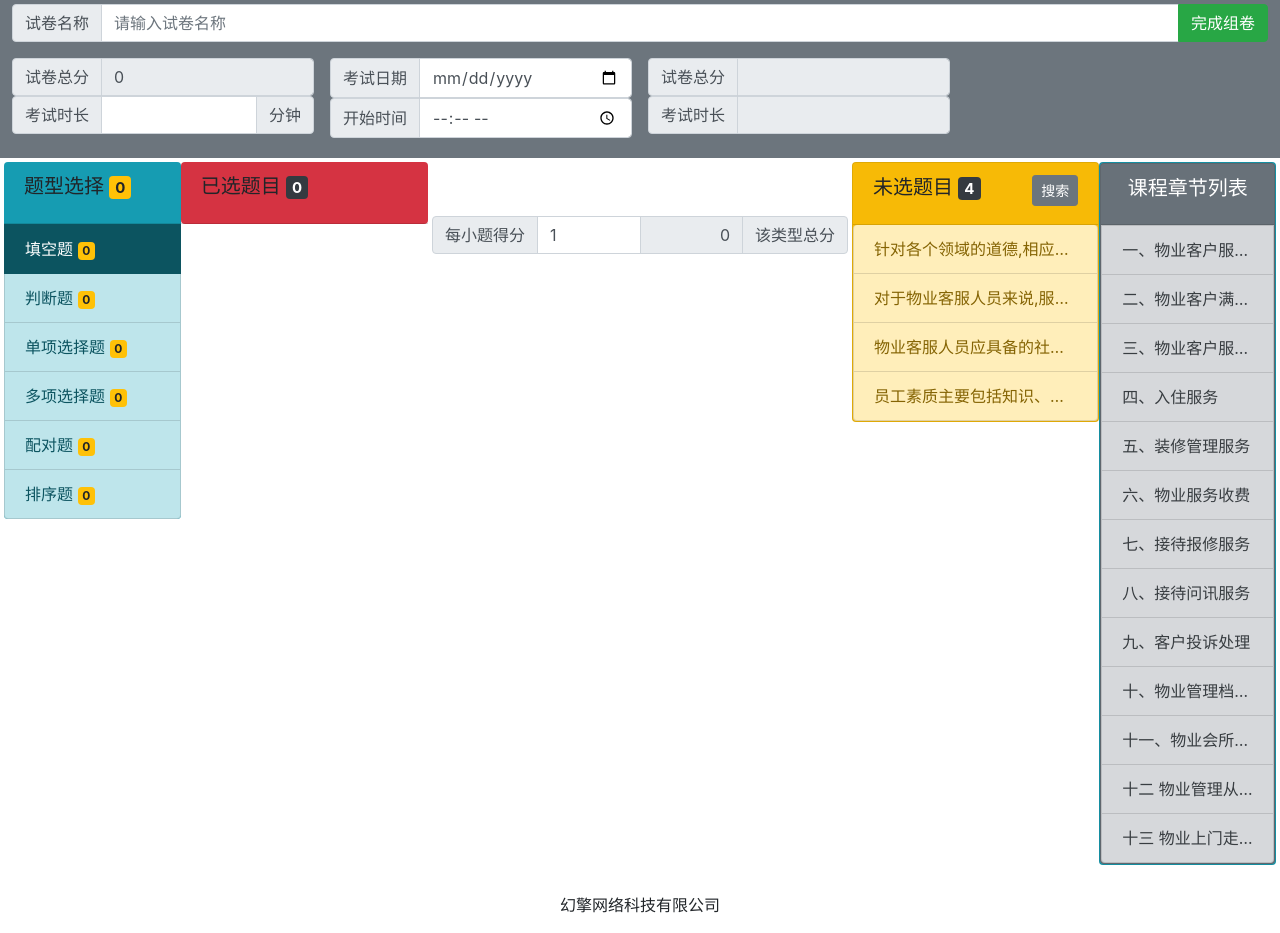
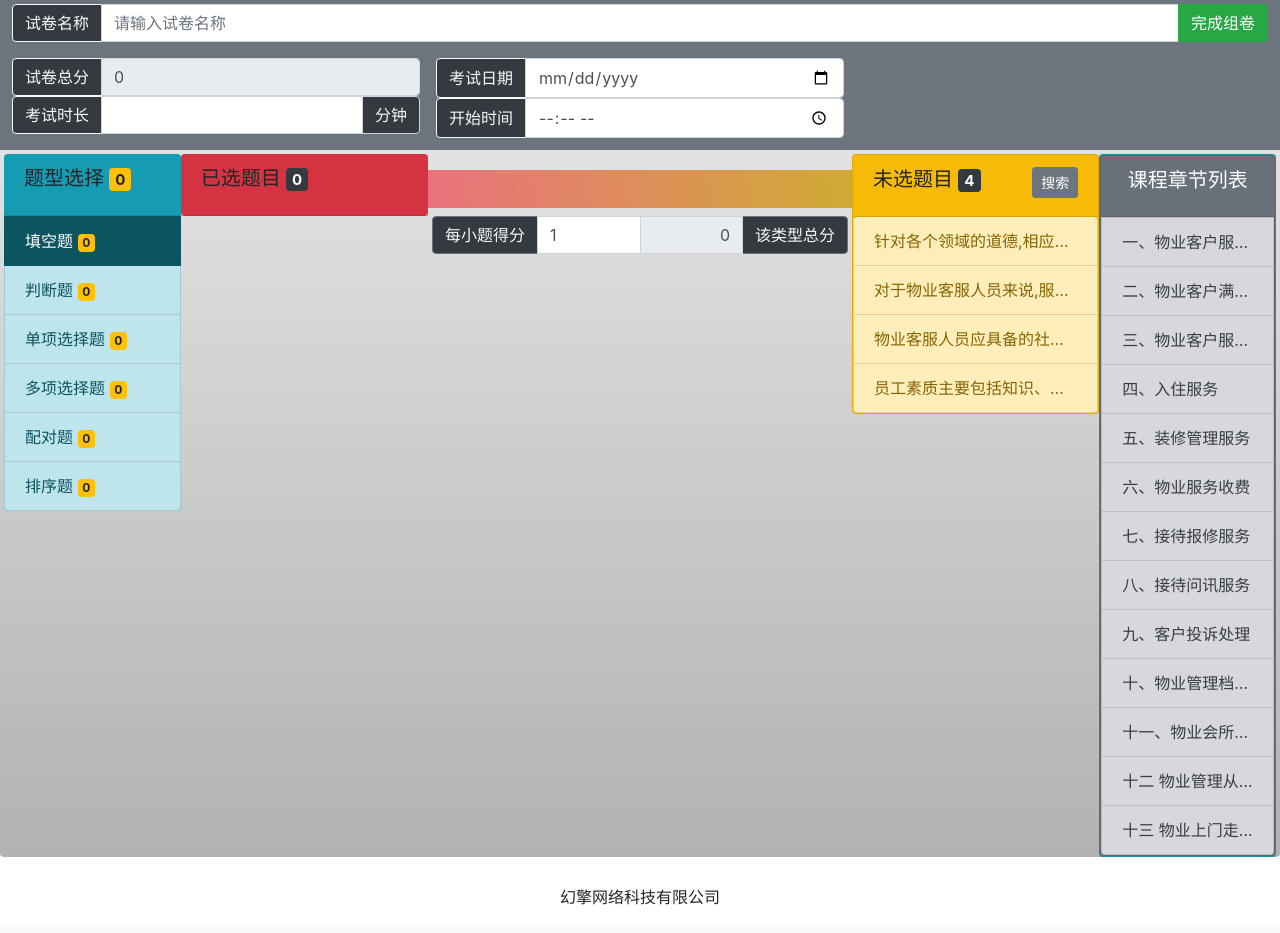
Before and after one commit to ChopinNocture/Python_WebFrame_Std, a Django app: page /course/exam/editor/ in a window 1280 px wide. Shown: the part 56-989 px from the top of the page. After the commit the page ends 961 px from the top, so only its background shows below. Run offline with Django 3.2, Linux system fonts and the light colour scheme; data comes from the database, SQL or seed files in the repository; some libraries are stand-ins or nearby versions.

Commit message:
考试管理页面+validation

```diff
--- a/EduSite/CourseFunApp/forms.py
+++ b/EduSite/CourseFunApp/forms.py
@@ -123,9 +123,17 @@ class ExaminationForm(ModelForm):
         model = Examination
         fields = '__all__'
         widgets = {
-            'title': TextInput(attrs={'class': 'form-control', 'placeholder': '请输入试卷名称', 'aria-label': '试卷名称', 'aria-describedby': 'exma-name-label'}),
+            'title': TextInput(attrs={'class': 'form-control',
+                                        'placeholder': '请输入试卷名称',
+                                        'aria-label': '试卷名称',
+                                        'aria-describedby': 'exma-name-label',
+                                        'pattern': '[\w\u4e00-\u9fa5, \-_<>;\'\"]{2,30}'}),
             'question_list': HiddenInput(),  # attrs={'id': 'Input_SectionID'}),
-            'duration': NumberInput(attrs={'class': 'form-control', 'id': 'exam-duration', 'aria-describedby': 'exam-duration-label'}),
+            'duration': NumberInput(attrs={'class': 'form-control',
+                                            'id': 'exam-duration',
+                                            'min': '10',
+                                            'max': '1440',
+                                            'aria-describedby': 'exam-duration-label'}),
             'start_time': HiddenInput(),
         }
 
--- a/EduSite/Statics/css/edu/teacher.css
+++ b/EduSite/Statics/css/edu/teacher.css
@@ -48,3 +48,12 @@
     border-right-color: rgb(203, 248, 250);
     border-bottom-color:rgb(203, 248, 250);
 }
+
+.btnTrack {
+    background: linear-gradient(to right,#eb6370e0, #cea014d5)
+}
+
+.btn_left_right {
+    transition-property: color, background, left;
+    transition-duration: 0.5s;
+}
--- a/EduSite/Templates/course/examination_editor.html
+++ b/EduSite/Templates/course/examination_editor.html
@@ -7,9 +7,9 @@
 {% endblock %}
 
 {% block content %}
-<div class="container-fluid p-0 ">
-    <form action="." method="post" id="exam_editor" onsubmit="return checkExam()">
-    {% csrf_token %}
+{% csrf_token %}
+<div class="container-fluid p-0 rounded" style="background: linear-gradient(#ececec,#b3b2b2)">
+    <form action="." method="post" id="exam_editor" class="needs-validation" novalidate>
     <div class="row m-0 p-1 bg-secondary">
         {{ form.non_field_errors }}
             {{ form.start_time }}
@@ -17,59 +17,64 @@
         <div class="row input-group px-2 m-0 mb-3">
             {{ form.title.errors }}
             <div class="input-group-prepend">
-                <span class="input-group-text" id="{{ form.title.id_for_label }}">试卷名称</span>
+                <span class="input-group-text bg-dark text-light border-light" id="{{ form.title.id_for_label }}">试卷名称</span>
             </div>
             {{ form.title }}
             <div class="input-group-append">
-                <button class="btn btn-success" type="button" id="btn_modify" onclick="onSubmitExam(event)">完成组卷</button>
+                <button class="btn btn-success rounded-right" type="button" id="btn_modify" onclick="onSubmitClick(event)">完成组卷</button>
+            </div>
+            <div class="invalid-feedback">
+                请输入2个以上30个以内的文字！
             </div>
         </div>
-        <div class="col-3 form-group px-2 m-0 mb-3">
+
+        <div class="col-4 form-group px-2 m-0 mb-2">
             <div class=" input-group m-0 p-0">
                 <div class="input-group-prepend">
-                    <span class="input-group-text" id="exam-total-score-label">试卷总分</span>
+                    <span class="input-group-text bg-dark text-light border-light" id="exam-total-score-label">试卷总分</span>
                 </div>
-                <input type="text" class="form-control" id="exam-total-score" aria-describedby="exam-total-score-label" readonly>
+                <input type="text" class="form-control rounded-right" id="exam-total-score" aria-describedby="exam-total-score-label" readonly>
+                <div class="invalid-feedback">
+                    试卷总分必须大于0！
+                </div>
             </div>
             <div class=" input-group m-0 p-0">
                 {{ form.duration.errors }}
-                <div class="input-group-prepend">
-                    <span class="input-group-text" id="{{ form.duration.id_for_label }}">考试时长</span>
+                <div class="input-group-prepend border-info">
+                    <span class="input-group-text bg-dark text-light border-light" id="{{ form.duration.id_for_label }}">考试时长</span>
                 </div>
                 {{ form.duration }}
                 <!-- <input type="text" class="form-control" id="exam-duration" aria-describedby="exam-duration-label"> -->
                 <div class="input-group-append">
-                    <span class="input-group-text">分钟</span>
+                    <span class="input-group-text bg-dark text-light rounded-right">分钟</span>
+                </div>
+                <div class="invalid-feedback">
+                    考试必须时间大于0小于1440分钟！
+                </div>
+            </div>
+        </div>
+        <div class="col-4 form-group px-2 m-0 mb-2">
+            <div class=" input-group m-0 p-0">
+                <div class="input-group-prepend">
+                    <span class="input-group-text bg-dark text-light border-light" id="exam-date-label">考试日期</span>
+                </div>
+                <input type="date" class="form-control rounded-right" id="exam-date" aria-describedby="exam-date-label" min="data.today()" required>
+                <div class="invalid-feedback">
+                    请选择今天以后的日期！
+                </div>
+            </div>
+            <div class=" input-group m-0 p-0">
+                <div class="input-group-prepend">
+                    <span class="input-group-text bg-dark text-light border-light" id="exam-time-label">开始时间</span>
+                </div>
+                <input type="time" class="form-control rounded-right" id="exam-time" aria-describedby="exam-time-label" required>
+                <div class="invalid-feedback">
+                    请填写考试开始时间！
                 </div>
             </div>
         </div>
         <div class="col-3 form-group px-2 m-0 mb-3">
-            <div class=" input-group m-0 p-0">
-                <div class="input-group-prepend">
-                    <span class="input-group-text" id="exam-date-label">考试日期</span>
-                </div>
-                <input type="date" class="form-control" id="exam-date" aria-describedby="exam-date-label" >
-            </div>
-            <div class=" input-group m-0 p-0">
-                <div class="input-group-prepend">
-                    <span class="input-group-text" id="exam-time-label">开始时间</span>
-                </div>
-                <input type="time" class="form-control" id="exam-time" aria-describedby="exam-time-label">
-            </div>
-        </div>
-        <div class="col-3 form-group px-2 m-0 mb-3">
-            <div class=" input-group m-0 p-0">
-                <div class="input-group-prepend">
-                    <span class="input-group-text" id="exam-total-score-label">试卷总分</span>
-                </div>
-                <input type="text" class="form-control" id="exam-total-score" aria-describedby="exam-total-score-label" readonly>
-            </div>
-            <div class=" input-group m-0 p-0">
-                <div class="input-group-prepend">
-                    <span class="input-group-text" id="exam-total-score-label">考试时长</span>
-                </div>
-                <input type="text" class="form-control" id="exam-total-score" aria-describedby="exam-total-score-label" readonly>
-            </div>
+
         </div>
     </div>
     </form>
@@ -111,22 +116,23 @@
         </div>
         <div class="col-4 m-0 px-1">
             <div class="row-fluid">
-                <div class="m-0 p-0 text-left" id="magic_panel">
-                    <button class="btn" type="button" onclick="onToggleAdd(event)" id="btn_toggle" onfocus="this.blur()"
-                    tabindex="-1">加入试卷</button>
+                <div class="btnTrack mt-3" style="margin-left: -4px;margin-right: -4px">
+                    <div class="mx-2 p-0" id="magic_panel">
+                        <button class="btn btn_left_right btn-warning" style="position: relative;left: 0px;" type="button" onclick="onToggleAdd(event)" id="btn_toggle" onfocus="this.blur()"
+                        tabindex="-1"><span class="text-danger font-weight-bold oi oi-arrow-thick-left"></span> 加入试卷</button>
+                    </div>
                 </div>
                 <div class="row m-0 p-0">
-                    <div class="input-group my-3">
+                    <div class="input-group my-2">
                         <div class="input-group-prepend">
-                            <span class="input-group-text" id="per-sco-label">每小题得分</span>
+                            <span class="input-group-text bg-dark text-light border-secondary" id="per-sco-label">每小题得分</span>
                         </div>
-                        <input type="number" min="0.5" max="100" value="1" class="form-control" required aria-describedby="per-sco-label" id="per-score" onchange="onPerScoreChange(event)">
+                        <input type="number" min="0.5" max="100" value="1" step="0.5" class="form-control" required aria-describedby="per-sco-label" id="per-score" onchange="onPerScoreChange(event)">
                         <input type="text" class="form-control text-right" placeholder="0" readonly id="total-score">
                         <div class="input-group-append">
-                            <span class="input-group-text" id="total-sco-label">该类型总分</span>
+                            <span class="input-group-text bg-dark text-light border-secondary" id="total-sco-label">该类型总分</span>
                         </div>
                     </div>
-
                 </div>
             </div>
         </div>
@@ -175,5 +181,5 @@
 {% endblock %}
 
 {% block pageInclude %}
-
+    <link rel="stylesheet" href="{% static 'css/edu/teacher.css' %}"/>
 {% endblock %}
--- a/EduSite/Templates/course/questionEditor.html
+++ b/EduSite/Templates/course/questionEditor.html
@@ -7,9 +7,9 @@
 {% endblock %}
 
 {% block content %}
-<div class="container-fluid ">
+<div class="container-fluid " style="background: linear-gradient(#ffffff,#a09f9f)">
 <!-- <div class="card border-white"> -->
-    <div class="row-fluid ">
+    <div class="row-fluid " >
     <!-- <div class="card-header"> -->
         <!-- <div class="span12"> -->
             <ul class="nav nav-pills justify-content-center text-center">
@@ -22,7 +22,7 @@
             </ul>
         <!-- </div> -->
     </div>
-    <div class="row border rounded border-primary mx-1 py-4 bg-light">
+    <div class="row border rounded border-primary mx-1 py-4 bg-light" style="background: linear-gradient(#c2c0c0,#ffffff)">
         <div class="col-2">
             <div class="card bg-secondary text-white">
                 <div class="card-header text-center">
```
Also changed, not shown: EduSite/Statics/js/course/exam-editor.js (+97 -12 lines), EduSite/Templates/notice/notice_editor.html (+6 -4 lines).
